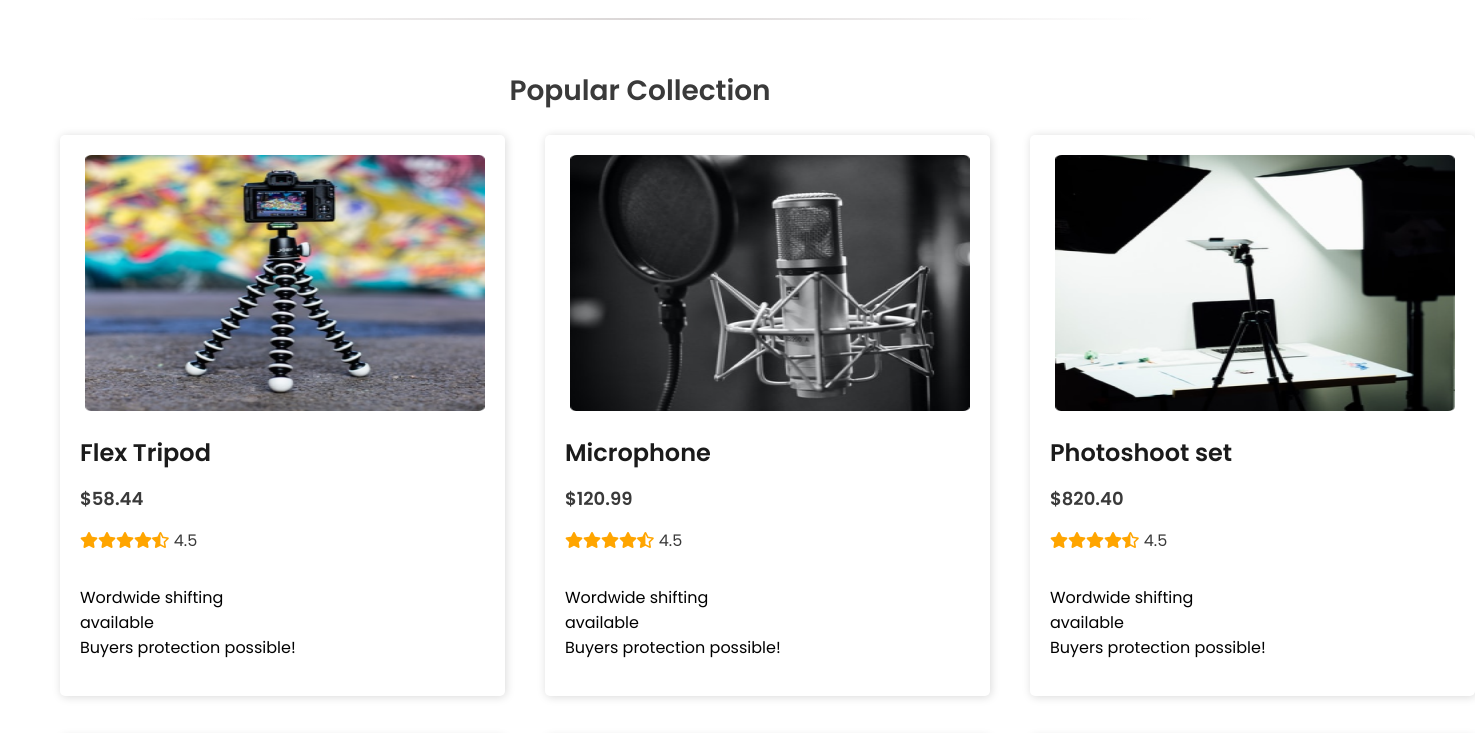
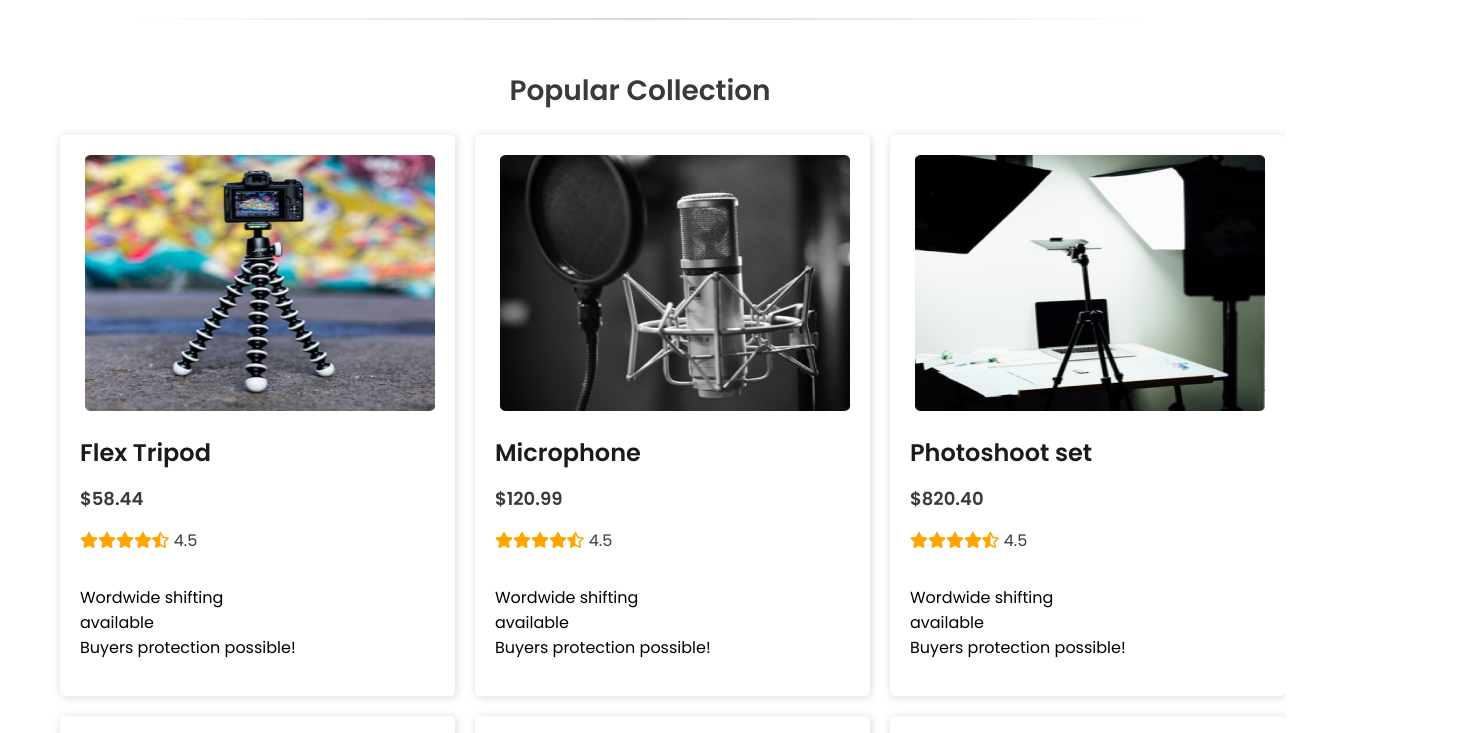
Before and after one commit to shahidul7150/influencer-gear, a plain HTML site: page index.html in a window 1280 px wide. Shown: the part 640-1373 px from the top of the page, 1475 px wide, since content can reach past the window. Drawn offline with Linux system fonts and the light colour scheme.

Commit message:
git card width reset

```diff
--- a/stylescss/style.css
+++ b/stylescss/style.css
@@ -18,7 +18,9 @@ body{
     outline: none;
     border: none;
 }
-
+main{
+    width: 100vw;
+}
 
 /* head section styles */
 .head-section{
@@ -89,7 +91,7 @@ body{
 }
 .cover-section .cover-img{
     margin-right: 60px;
-    width: 40%;
+
 
 
 
@@ -130,7 +132,7 @@ body{
 .popular-collection .cards{
     display: grid;
     grid-template-columns: repeat(3,1fr);
-    gap: 40px;
+    gap: 20px;
 
 }
 .popular-collection .cards .card{
@@ -142,7 +144,7 @@ body{
 }
 .popular-collection .cards .card .thumbnail img{
 
-    width: 400px;
+    width: 350px;
     height: 256px;
     display: flex;
     justify-content: center;
```
